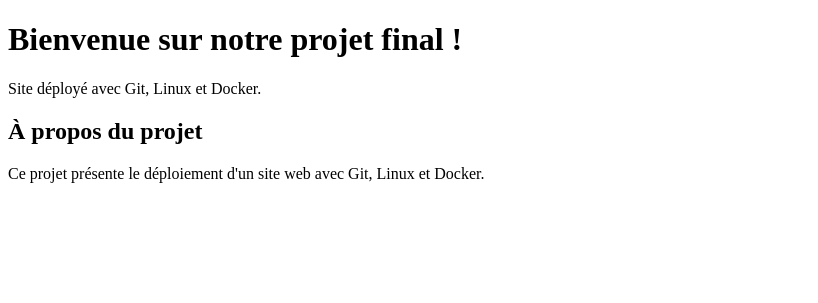
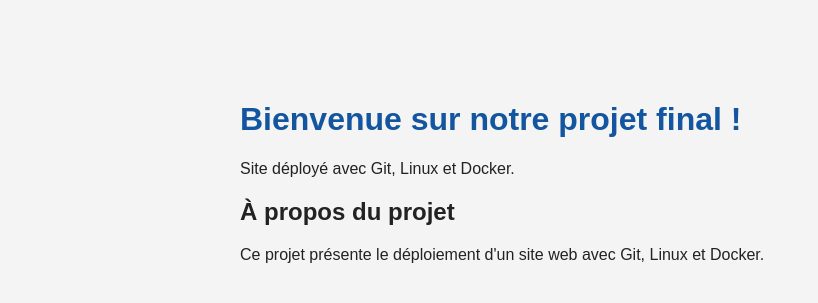
Before and after one commit to LinuxECEOrga/Projet-final, a plain HTML site: page site/index.html in a window 1280 px wide. Shown: the whole page, without its empty margins (0-818 px from the left). Drawn offline with Linux system fonts and the light colour scheme.

Commit message:
style: improve homepage presentation

```diff
--- a/site/index.html
+++ b/site/index.html
@@ -4,6 +4,20 @@
     <meta charset="UTF-8">
     <meta name="viewport" content="width=device-width, initial-scale=1.0">
     <title>Projet Final ECE</title>
+<style>
+    body {
+        font-family: Arial, sans-serif;
+        max-width: 800px;
+        margin: 60px auto;
+        padding: 20px;
+        background: #f4f4f4;
+        color: #222;
+    }
+
+    h1 {
+        color: #1455a0;
+    }
+</style>
 </head>
 <body>
     <h1>Bienvenue sur notre projet final !</h1>
```
